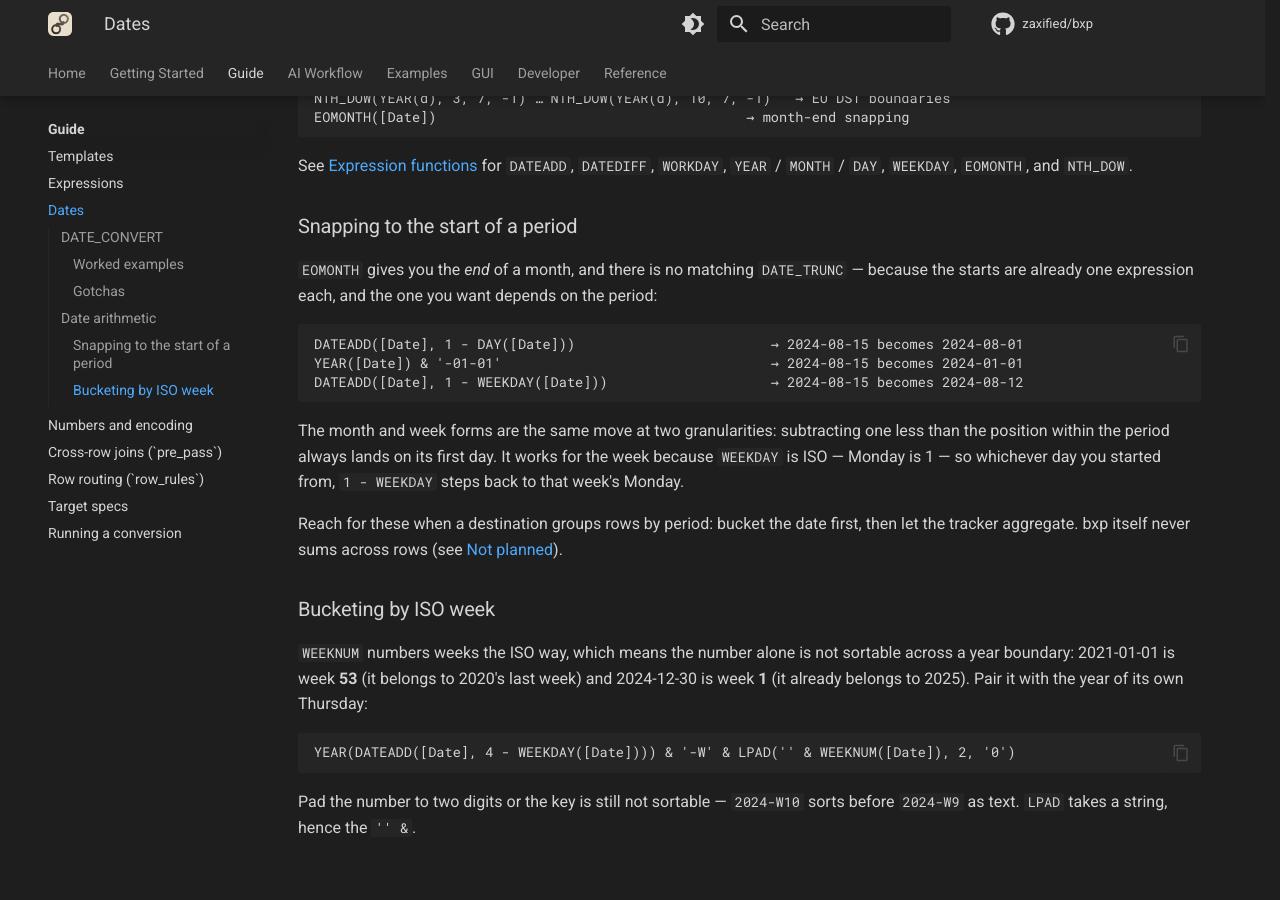
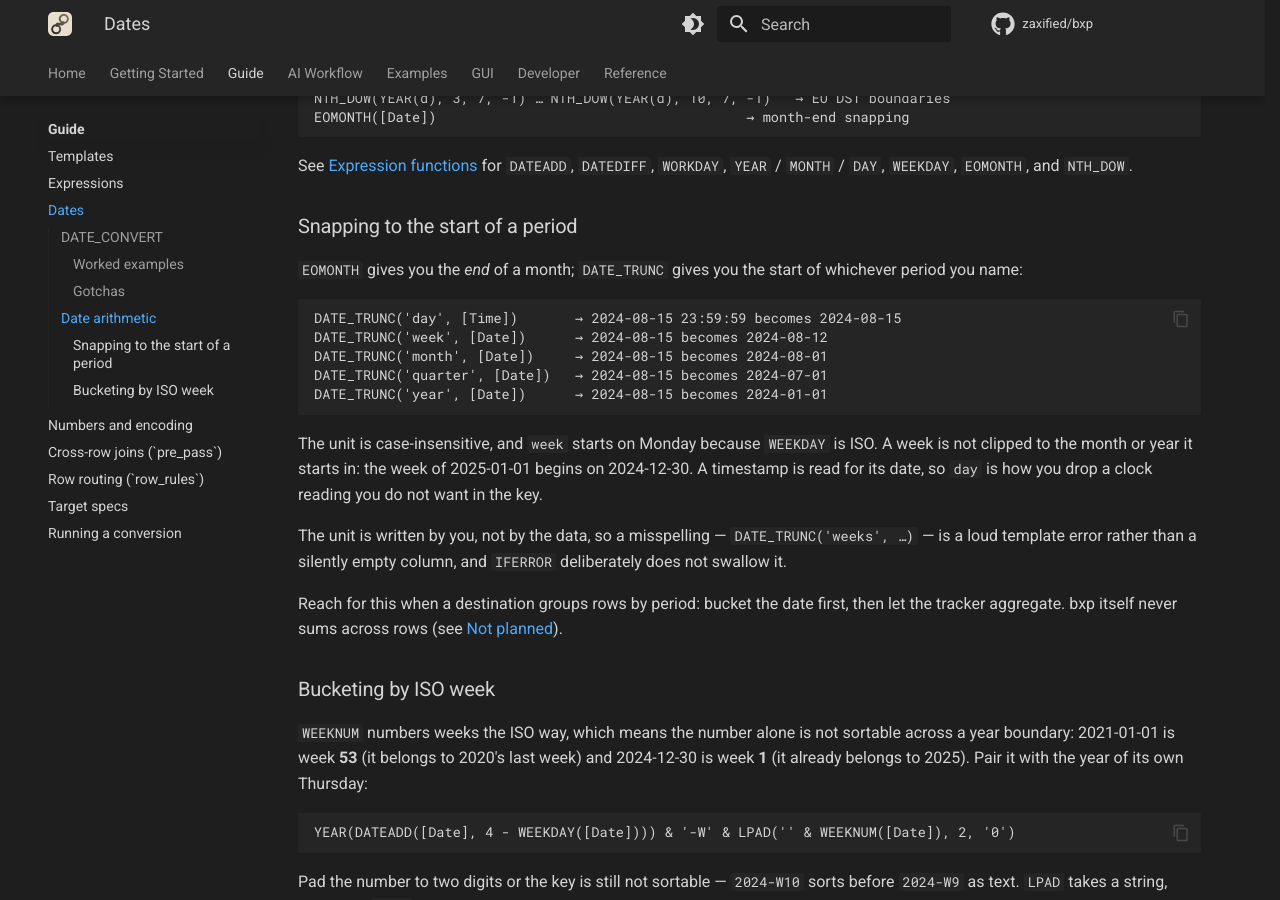
Before and after one commit to zaxified/bxp, an MkDocs documentation site: the page built from docs/guide/dates.md, in a window 1280 px wide and 900 px high, scrolled down 1141 px. Built offline with MkDocs 1.6.1 and Material for MkDocs 9.7.7, drawn with Linux system fonts in a browser that asks for light colours; plug-ins that fetch from the network failed and are left out; comment, search, counter and statistics services are not loaded; before the commit the page ends 2005 px from its top, so only the background shows below that.

Commit message:
feat(expr): DATE_TRUNC, MROUND and SIGN — the last three on the shelf
The three that were parked as "sugar over idioms that already work". Two of
them turned out not to be sugar.

DATE_TRUNC(unit, d) — first day of the year / quarter / month / week / day
containing d. The guide taught three of those as hand-rolled expressions and
said outright that no builtin existed. Two were fine; the set as a whole was
not. There was no spelling at all for a quarter start (QUARTER gives you the
number 3, not 2024-07-01), and dropping the clock half off a timestamp meant
routing it back through DATE_CONVERT. The week form is the documented
`DATEADD([D], 1 - WEEKDAY([D]))` with its ISO reasoning kept: a week is not
clipped to the month or year it starts in, so the week of 2025-01-01 begins
on 2024-12-30, and that is tested.

The unit is a closed set read case-insensitively, and an unrecognised one is a
loud BadDateTruncUnit that IFERROR deliberately does not catch — the unit is
written by the template author, never by the data, so a misspelling is a
template bug and gets to fail like one. A malformed *date* stays a data error
that IFERROR does catch. Both halves are pinned.

MROUND(x, m) — nearest multiple of m, ties away from zero, which is ROUND's
own rule at a step of your choosing: five-cent ticks, lots of 25, per-started-
unit billing. Computed on the raw fixed-point integers, where the two scales
cancel and the count of steps is exact; the round-trip through `[Price] / 0.05`
and back was only exact because the decimal core made it so, and it stops being
obvious the moment the step is data rather than a literal. The step's sign is
ignored, a zero step answers "" (no multiples to snap to), and a value that
rounds *up* past the numeric ceiling raises NumberOverflow — a data error, so
IFERROR can still catch it. The tie test avoids doubling the remainder so a
step near the i128 ceiling cannot overflow the comparison itself.

SIGN(x) — this one really is sugar, and reads better than the IF it replaces.
Its documented sharp edge is that an empty cell coerces to 0 like everywhere
else in the arithmetic, so a 0 answer does not mean the cell held a zero.

Corpus grows by 16 cases, wasm and native agree on all 277, and the dates
guide's "there is no matching DATE_TRUNC" section is now what it describes.

Co-Authored-By: Claude Opus 5 (1M context) <noreply@anthropic.com>

````diff
--- a/docs/guide/dates.md
+++ b/docs/guide/dates.md
@@ -70,22 +70,27 @@ See [Expression functions](../reference/expr-functions.md) for
 
 ### Snapping to the start of a period
 
-`EOMONTH` gives you the *end* of a month, and there is no matching
-`DATE_TRUNC` — because the starts are already one expression each, and the
-one you want depends on the period:
+`EOMONTH` gives you the *end* of a month; `DATE_TRUNC` gives you the start of
+whichever period you name:
 
 ```text
-DATEADD([Date], 1 - DAY([Date]))                        → 2024-08-15 becomes 2024-08-01
-YEAR([Date]) & '-01-01'                                 → 2024-08-15 becomes 2024-01-01
-DATEADD([Date], 1 - WEEKDAY([Date]))                    → 2024-08-15 becomes 2024-08-12
+DATE_TRUNC('day', [Time])       → 2024-08-15 23:59:59 becomes 2024-08-15
+DATE_TRUNC('week', [Date])      → 2024-08-15 becomes 2024-08-12
+DATE_TRUNC('month', [Date])     → 2024-08-15 becomes 2024-08-01
+DATE_TRUNC('quarter', [Date])   → 2024-08-15 becomes 2024-07-01
+DATE_TRUNC('year', [Date])      → 2024-08-15 becomes 2024-01-01
 ```
 
-The month and week forms are the same move at two granularities: subtracting
-one less than the position within the period always lands on its first day.
-It works for the week because `WEEKDAY` is ISO — Monday is 1 — so whichever
-day you started from, `1 - WEEKDAY` steps back to that week's Monday.
+The unit is case-insensitive, and `week` starts on Monday because `WEEKDAY` is
+ISO. A week is not clipped to the month or year it starts in: the week of
+2025-01-01 begins on 2024-12-30. A timestamp is read for its date, so `day` is
+how you drop a clock reading you do not want in the key.
 
-Reach for these when a destination groups rows by period: bucket the date
+The unit is written by you, not by the data, so a misspelling —
+`DATE_TRUNC('weeks', …)` — is a loud template error rather than a silently
+empty column, and `IFERROR` deliberately does not swallow it.
+
+Reach for this when a destination groups rows by period: bucket the date
 first, then let the tracker aggregate. bxp itself never sums across rows
 (see [Not planned](../dev/roadmap.md#not-planned)).
 
````
Also changed, not shown: docs/dev/roadmap.md (+0 -18 lines), docs/reference/expr-functions.md (+3 -0 lines), 2 other files.
